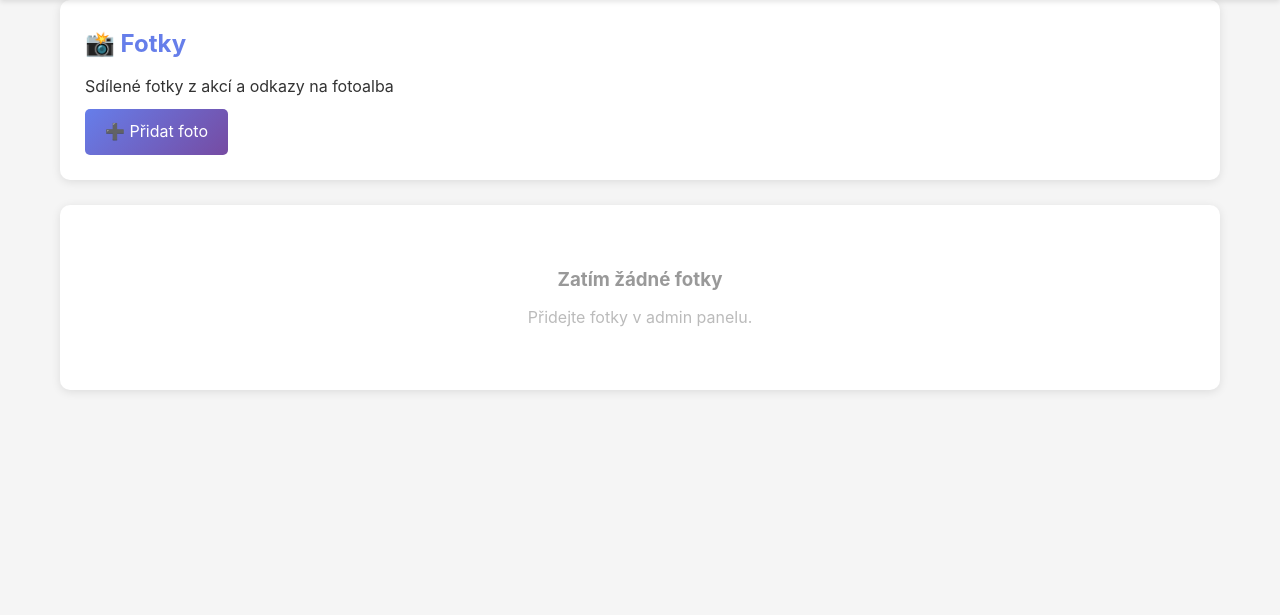
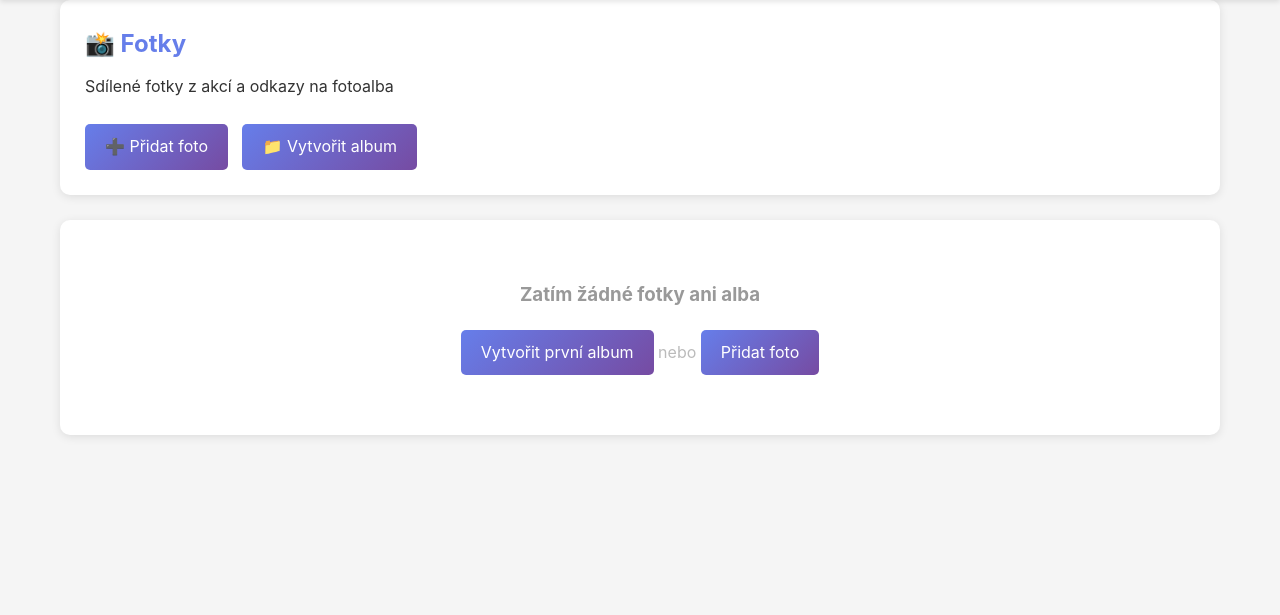
Before and after one commit to JirkaZelenka/OnlyFriends, a Django app: page /photos/ in a window 1280 px wide. Shown: the part 223-838 px from the top of the page. Run offline with Django 4.2, Linux system fonts and the light colour scheme; the visitor is signed in with stand-in values (Sample User, id 1); data that the repository does not hold is empty.

Commit message:
photo albums and subalbums

```diff
--- a/core/urls.py
+++ b/core/urls.py
@@ -14,10 +14,18 @@ urlpatterns = [
     path('events/<int:event_id>/edit/', views.event_edit, name='event_edit'),
     path('events/<int:event_id>/delete/', views.event_delete, name='event_delete'),
 
-    # Photos
+    # Photos and Albums
     path('photos/', views.photos_list, name='photos_list'),
     path('photos/create/', views.photo_create, name='photo_create'),
+    path('photos/create/album/<int:album_id>/', views.photo_create, name='photo_create_album'),
+    path('photos/create/sub-album/<int:sub_album_id>/', views.photo_create, name='photo_create_sub_album'),
     path('photos/<int:photo_id>/edit/', views.photo_edit, name='photo_edit'),
+    path('albums/create/', views.album_create, name='album_create'),
+    path('albums/create/event/<int:event_id>/', views.album_create, name='album_create_event'),
+    path('albums/<int:album_id>/', views.album_detail, name='album_detail'),
+    path('albums/<int:album_id>/edit/', views.album_edit, name='album_edit'),
+    path('albums/<int:album_id>/sub-album/create/', views.sub_album_create, name='sub_album_create'),
+    path('sub-albums/<int:sub_album_id>/', views.sub_album_detail, name='sub_album_detail'),
 
     # Maps
     path('maps/', views.maps_list, name='maps_list'),
--- a/core/views.py
+++ b/core/views.py
@@ -5,12 +5,12 @@ from django.contrib import messages
 from django import forms
 from datetime import date
 from .models import (
-    Event, Photo, MapLocation, WeatherAlert, CalendarEntry, RecurringEvent,
+    Event, Photo, Album, SubAlbum, MapLocation, WeatherAlert, CalendarEntry, RecurringEvent,
     ChatMessage, Tip, Debt, UndercoverWordPair, UndercoverGame, Notification,
     EventVote, EventChecklistItem, EventItinerary
 )
 from .forms import (
-    EventForm, PhotoForm, MapLocationForm, CalendarEntryForm, RecurringEventForm,
+    EventForm, PhotoForm, AlbumForm, SubAlbumForm, MapLocationForm, CalendarEntryForm, RecurringEventForm,
     ChatMessageForm, TipForm, DebtForm, UndercoverWordPairForm,
     EventChecklistItemForm, EventItineraryForm
 )
@@ -127,6 +127,13 @@ def event_detail(request, event_id):
     except EventVote.DoesNotExist:
         pass
 
+    # Get albums for this event
+    albums = Album.objects.filter(event=event)
+    visible_albums = [album for album in albums if album.can_view(request.user)]
+
+    # Check if event has photos
+    has_photos = Photo.objects.filter(event=event).exists() or albums.exists()
+
     checklist_form = EventChecklistItemForm()
     itinerary_form = EventItineraryForm()
 
@@ -135,30 +142,194 @@ def event_detail(request, event_id):
         'user_vote': user_vote,
         'checklist_form': checklist_form,
         'itinerary_form': itinerary_form,
+        'albums': visible_albums,
+        'has_photos': has_photos,
     })
 
 
 @login_required
 def photos_list(request):
-    """Photo gallery"""
-    photos = Photo.objects.all().order_by('-uploaded_at')
-    return render(request, 'core/photos_list.html', {'photos': photos})
+    """Photo gallery with albums"""
+    # Get albums user can view
+    all_albums = Album.objects.all()
+    visible_albums = [album for album in all_albums if album.can_view(request.user)]
+
+    # Get standalone photos (not in albums)
+    standalone_photos = Photo.objects.filter(album=None).order_by('-uploaded_at')
+
+    return render(request, 'core/photos_list.html', {
+        'albums': visible_albums,
+        'standalone_photos': standalone_photos
+    })
 
 
 @login_required
-def photo_create(request):
+def album_detail(request, album_id):
+    """Album detail page with photos and sub-albums"""
+    album = get_object_or_404(Album, id=album_id)
+
+    # Check if user can view
+    if not album.can_view(request.user):
+        messages.error(request, 'Nemáte oprávnění zobrazit toto album.')
+        return redirect('core:photos_list')
+
+    # Get photos in this album (not in sub-albums)
+    photos = album.photos.filter(sub_album=None).order_by('-uploaded_at')
+    sub_albums = album.sub_albums.all()
+
+    return render(request, 'core/album_detail.html', {
+        'album': album,
+        'photos': photos,
+        'sub_albums': sub_albums
+    })
+
+
+@login_required
+def sub_album_detail(request, sub_album_id):
+    """Sub-album detail page"""
+    sub_album = get_object_or_404(SubAlbum, id=sub_album_id)
+
+    # Check if user can view parent album
+    if not sub_album.parent_album.can_view(request.user):
+        messages.error(request, 'Nemáte oprávnění zobrazit toto sub-album.')
+        return redirect('core:photos_list')
+
+    photos = sub_album.photos.all().order_by('-uploaded_at')
+
+    return render(request, 'core/sub_album_detail.html', {
+        'sub_album': sub_album,
+        'photos': photos
+    })
+
+
+@login_required
+def album_create(request, event_id=None):
+    """Create a new album"""
+    event = None
+    if event_id:
+        event = get_object_or_404(Event, id=event_id)
+
+    if request.method == 'POST':
+        form = AlbumForm(request.POST, request.FILES)
+        if form.is_valid():
+            album = form.save(commit=False)
+            album.owner = request.user
+            # If event is provided and date is not set, use event start date
+            if event and not album.date and event.start_date:
+                album.date = event.start_date.date()
+            album.save()
+            messages.success(request, 'Album bylo úspěšně vytvořeno!')
+            return redirect('core:album_detail', album_id=album.id)
+    else:
+        initial = {}
+        if event:
+            initial['event'] = event.id
+            # Prefill date from event start date
+            if event.start_date:
+                initial['date'] = event.start_date.date()
+        form = AlbumForm(initial=initial)
+
+    return render(request, 'core/album_form.html', {'form': form, 'title': 'Nové album', 'event': event})
+
+
+@login_required
+def album_edit(request, album_id):
+    """Edit an album"""
+    album = get_object_or_404(Album, id=album_id)
+
+    # Only owner can edit
+    if album.owner != request.user:
+        messages.error(request, 'Můžete upravovat pouze vlastní alba.')
+        return redirect('core:album_detail', album_id=album.id)
+
+    if request.method == 'POST':
+        form = AlbumForm(request.POST, request.FILES, instance=album)
+        if form.is_valid():
+            form.save()
+            messages.success(request, 'Album bylo upraveno!')
+            return redirect('core:album_detail', album_id=album.id)
+    else:
+        form = AlbumForm(instance=album)
+    return render(request, 'core/album_form.html', {'form': form, 'album': album, 'title': 'Upravit album'})
+
+
+@login_required
+def sub_album_create(request, album_id):
+    """Create a sub-album within an album"""
+    album = get_object_or_404(Album, id=album_id)
+
+    # Check if user can view the album
+    if not album.can_view(request.user):
+        messages.error(request, 'Nemáte oprávnění vytvořit sub-album v tomto albu.')
+        return redirect('core:photos_list')
+
+    if request.method == 'POST':
+        form = SubAlbumForm(request.POST)
+        if form.is_valid():
+            sub_album = form.save(commit=False)
+            sub_album.parent_album = album
+            sub_album.created_by = request.user
+            sub_album.save()
+            messages.success(request, 'Sub-album bylo vytvořeno!')
+            return redirect('core:album_detail', album_id=album.id)
+    else:
+        form = SubAlbumForm()
+    return render(request, 'core/sub_album_form.html', {'form': form, 'album': album, 'title': 'Nový sub-album'})
+
+
+@login_required
+def photo_create(request, album_id=None, sub_album_id=None):
     """Add a new photo"""
+    album = None
+    sub_album = None
+    redirect_url = 'core:photos_list'
+
+    if album_id:
+        album = get_object_or_404(Album, id=album_id)
+        if not album.can_view(request.user):
+            messages.error(request, 'Nemáte oprávnění přidat foto do tohoto alba.')
+            return redirect('core:photos_list')
+        redirect_url = 'core:album_detail'
+        redirect_id = album.id
+    elif sub_album_id:
+        sub_album = get_object_or_404(SubAlbum, id=sub_album_id)
+        if not sub_album.parent_album.can_view(request.user):
+            messages.error(request, 'Nemáte oprávnění přidat foto do tohoto sub-alba.')
+            return redirect('core:photos_list')
+        album = sub_album.parent_album
+        redirect_url = 'core:sub_album_detail'
+        redirect_id = sub_album.id
+
     if request.method == 'POST':
         form = PhotoForm(request.POST, request.FILES)
         if form.is_valid():
             photo = form.save(commit=False)
             photo.user = request.user
+            if album:
+                photo.album = album
+            if sub_album:
+                photo.sub_album = sub_album
             photo.save()
             messages.success(request, 'Foto bylo úspěšně přidáno!')
+            if sub_album:
+                return redirect('core:sub_album_detail', sub_album_id=sub_album.id)
+            elif album:
+                return redirect('core:album_detail', album_id=album.id)
             return redirect('core:photos_list')
     else:
-        form = PhotoForm()
-    return render(request, 'core/photo_form.html', {'form': form, 'title': 'Přidat foto'})
+        initial = {}
+        if album:
+            initial['album'] = album
+        if sub_album:
+            initial['sub_album'] = sub_album
+        form = PhotoForm(initial=initial)
+
+    return render(request, 'core/photo_form.html', {
+        'form': form,
+        'title': 'Přidat foto',
+        'album': album,
+        'sub_album': sub_album
+    })
 
 
 @login_required
--- a/templates/core/events_list.html
+++ b/templates/core/events_list.html
@@ -29,6 +29,9 @@
         {% if event.start_date %}
             <p><strong>📅 Datum:</strong> {{ event.start_date|date:"d.m.Y H:i" }}</p>
         {% endif %}
+        {% if event.albums.exists or event.photos.exists %}
+            <p><span class="badge badge-info">📸 Má fotky</span></p>
+        {% endif %}
         <div class="card-meta">
             <a href="{% url 'core:event_detail' event.id %}" class="btn">Zobrazit detail</a>
             <a href="{% url 'core:event_edit' event.id %}" class="btn btn-secondary" style="margin-left: 10px;">✏️ Upravit</a>
--- a/templates/core/photos_list.html
+++ b/templates/core/photos_list.html
@@ -6,17 +6,59 @@
 <div class="content-header">
     <h2>📸 Fotky</h2>
     <p>Sdílené fotky z akcí a odkazy na fotoalba</p>
+    <div style="margin-top: 15px;">
         <a href="{% url 'core:photo_create' %}" class="btn">➕ Přidat foto</a>
+        <a href="{% url 'core:album_create' %}" class="btn" style="margin-left: 10px;">📁 Vytvořit album</a>
+    </div>
 </div>
 
-{% if photos %}
+{% if albums %}
+<div class="card" style="margin-bottom: 30px;">
+    <h3>📁 Alba</h3>
     <div class="card-grid">
-    {% for photo in photos %}
+        {% for album in albums %}
+        <div class="card">
+            {% if album.intro_photo %}
+                <img src="{{ album.intro_photo.url }}" alt="{{ album.name }}" style="width: 100%; height: 200px; object-fit: cover; border-radius: 5px; margin-bottom: 10px;">
+            {% else %}
+                <div style="width: 100%; height: 200px; background: linear-gradient(135deg, #667eea 0%, #764ba2 100%); border-radius: 5px; margin-bottom: 10px; display: flex; align-items: center; justify-content: center; color: white; font-size: 3rem;">
+                    📁
+                </div>
+            {% endif %}
+            <h3>{{ album.name }}</h3>
+            {% if album.description %}
+                <p>{{ album.description|truncatewords:15 }}</p>
+            {% endif %}
+            {% if album.event %}
+                <p><strong>Akce:</strong> {{ album.event.title }}</p>
+            {% endif %}
+            {% if album.date %}
+                <p><strong>Datum:</strong> {{ album.date|date:"d.m.Y" }}</p>
+            {% endif %}
+            <p><small><strong>Vlastník:</strong> {{ album.owner.username }}</small></p>
+            <p><small><strong>Viditelnost:</strong> {{ album.get_visibility_display }}</small></p>
+            <div class="card-meta">
+                <a href="{% url 'core:album_detail' album.id %}" class="btn">Zobrazit album</a>
+                {% if album.owner == user %}
+                    <a href="{% url 'core:album_edit' album.id %}" class="btn btn-secondary" style="margin-left: 10px; font-size: 0.9rem; padding: 5px 10px;">✏️ Upravit</a>
+                {% endif %}
+            </div>
+        </div>
+        {% endfor %}
+    </div>
+</div>
+{% endif %}
+
+{% if standalone_photos %}
+<div class="card">
+    <h3>📸 Samostatné fotky</h3>
+    <div class="card-grid">
+        {% for photo in standalone_photos %}
         <div class="card">
             {% if photo.image %}
                 <img src="{{ photo.image.url }}" alt="{{ photo.caption }}" style="width: 100%; border-radius: 5px; margin-bottom: 10px;">
             {% elif photo.album_link %}
-            <p><a href="{{ photo.album_link }}" target="_blank" class="btn">🔗 Otevřít album</a></p>
+                <p><a href="{{ photo.album_link }}" target="_blank" class="btn">🔗 Otevřít externí album</a></p>
             {% endif %}
             {% if photo.caption %}
                 <p>{{ photo.caption }}</p>
@@ -33,10 +75,13 @@
         </div>
         {% endfor %}
     </div>
-{% else %}
+</div>
+{% endif %}
+
+{% if not albums and not standalone_photos %}
 <div class="empty-state">
-    <h3>Zatím žádné fotky</h3>
-    <p>Přidejte fotky v admin panelu.</p>
+    <h3>Zatím žádné fotky ani alba</h3>
+    <p><a href="{% url 'core:album_create' %}" class="btn">Vytvořit první album</a> nebo <a href="{% url 'core:photo_create' %}" class="btn">Přidat foto</a></p>
 </div>
 {% endif %}
 {% endblock %}
```
Also changed, not shown: core/admin.py (+17 -3 lines), core/forms.py (+94 -4 lines), core/models.py (+58 -1 lines), templates/core/album_detail.html (added, +75 -0 lines), templates/core/album_form.html (added, +46 -0 lines), templates/core/event_detail.html (+36 -0 lines), templates/core/photo_form.html (+23 -0 lines), templates/core/sub_album_detail.html (added, +42 -0 lines), templates/core/sub_album_form.html (added, +43 -0 lines), core/migrations/0002_album_subalbum_photo_album_photo_sub_album.py (added). Lines whose indentation alone changed are shown as unchanged.
